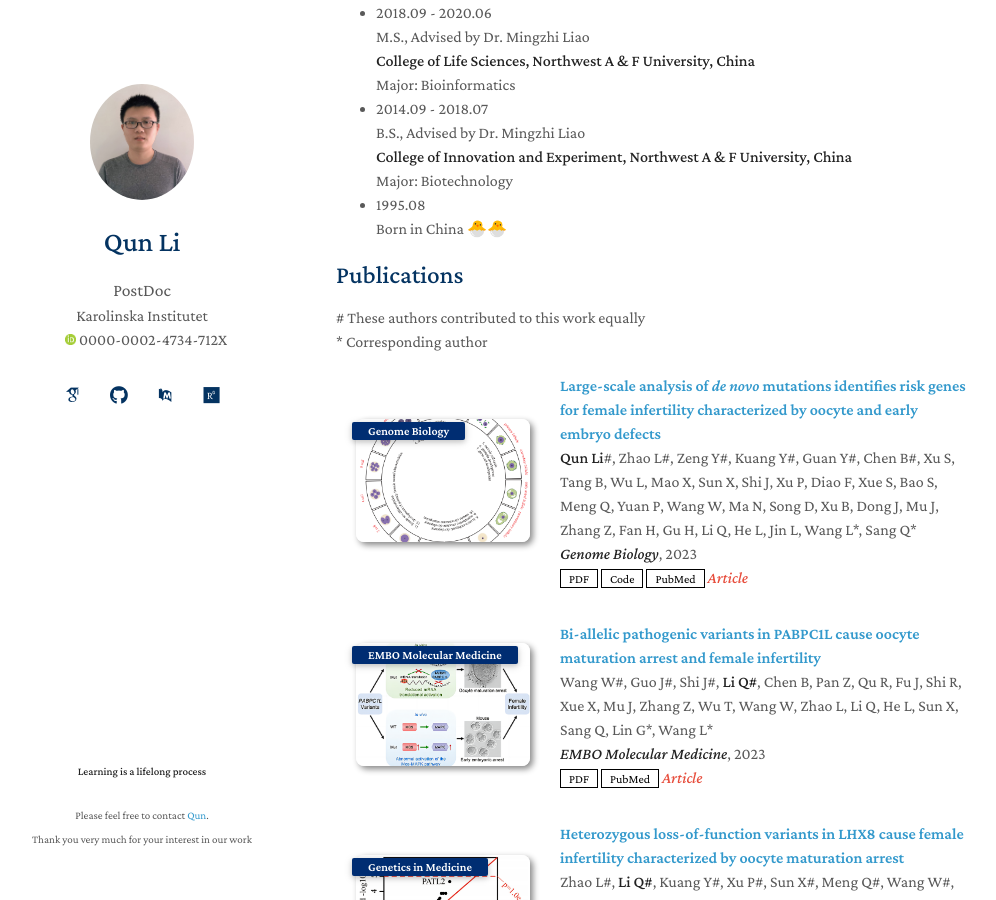
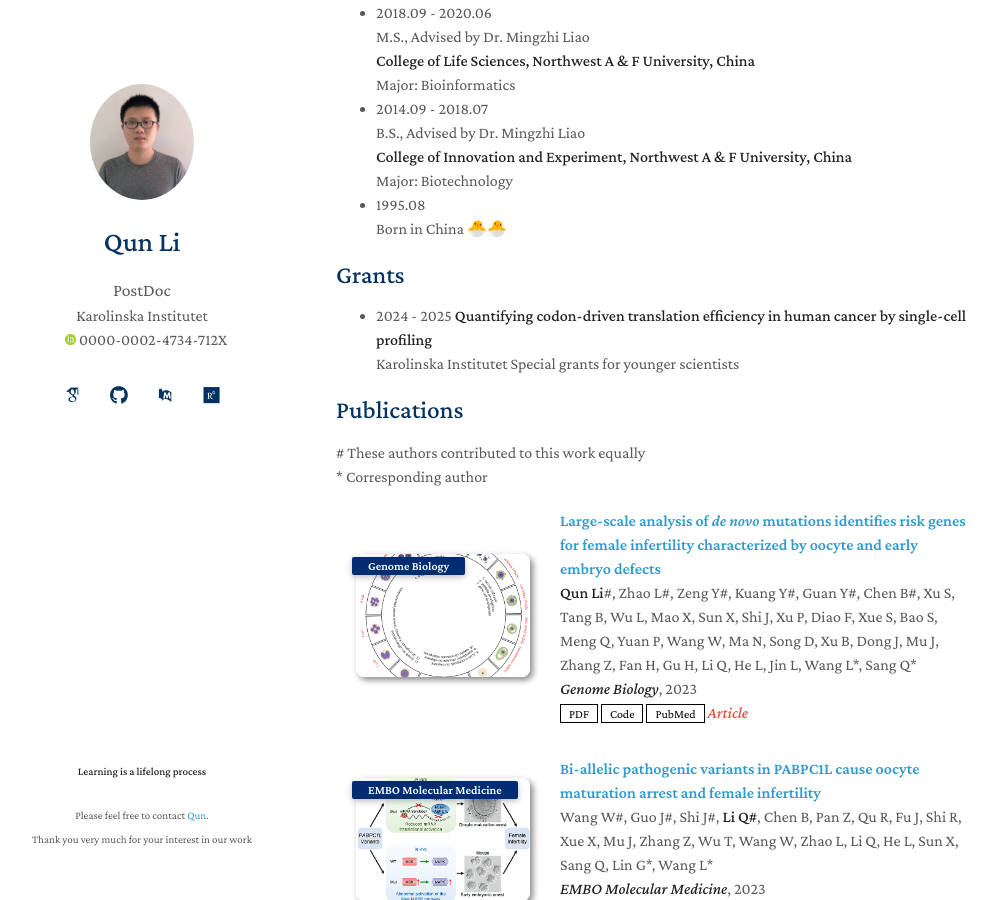
Before and after one commit to liqunbio/liqunbio.github.io, a Jekyll site: the page built from index.md, in a window 1280 px wide and 900 px high, scrolled down 602 px. Shown: the whole window, without its empty margins (134-1130 px from the left). Built offline with Jekyll 4.4.1, drawn with Linux system fonts in a browser that asks for light colours; some web fonts are replaced; comment, search, counter and statistics services are not loaded; our own code applies the rules of GitHub Pages for plain Markdown files.

Commit message:
Update index.md

```diff
--- a/index.md
+++ b/index.md
@@ -31,9 +31,15 @@ Major: Biotechnology
 - 1995.08 <br>
 Born in China 🐣🐣
 
+## Grants
+- 2024 - 2025
+**Quantifying codon-driven translation efficiency in human cancer by single-cell profiling** <br>
+Karolinska Institutet Special grants for younger scientists
 
 {% include_relative _includes/publicationsA.md %}
+
 {% include_relative _includes/publicationsB.md %}
+
 {% include_relative _includes/services.md %}
 
 ## Code
```
